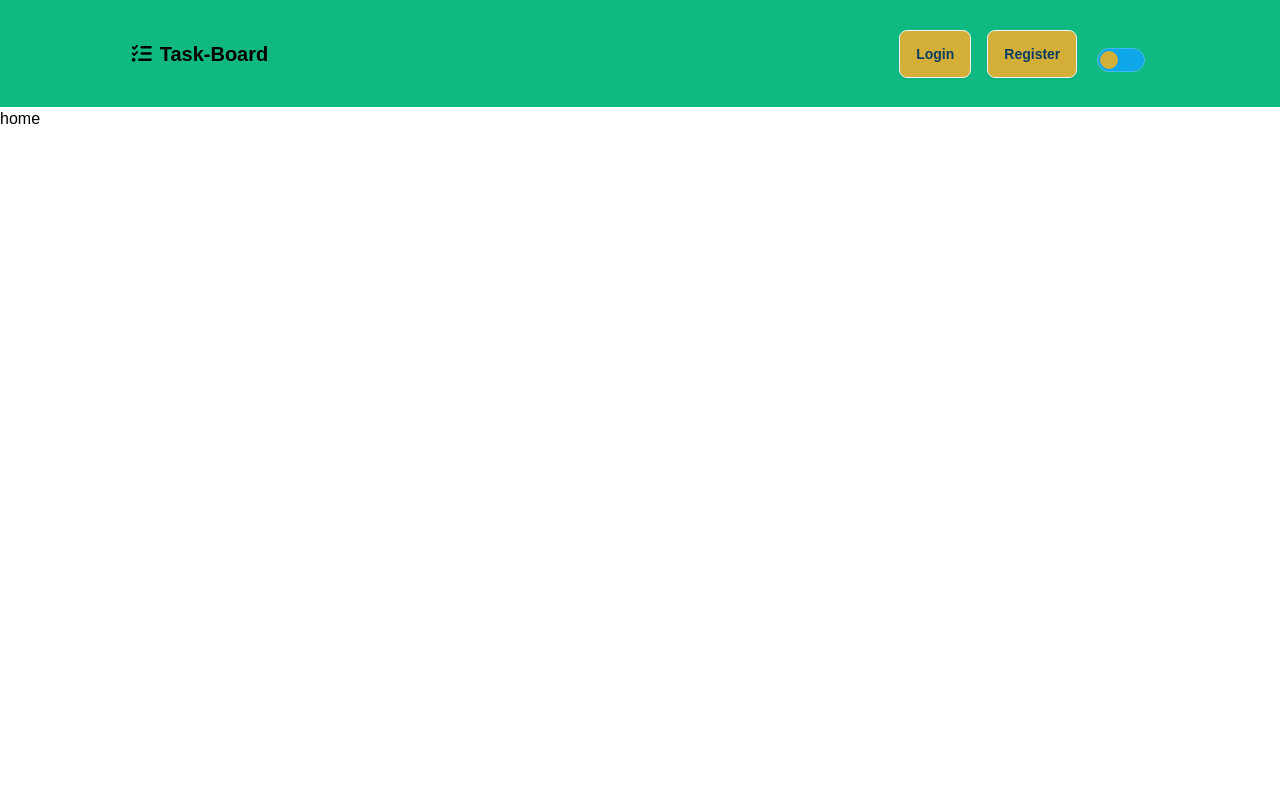
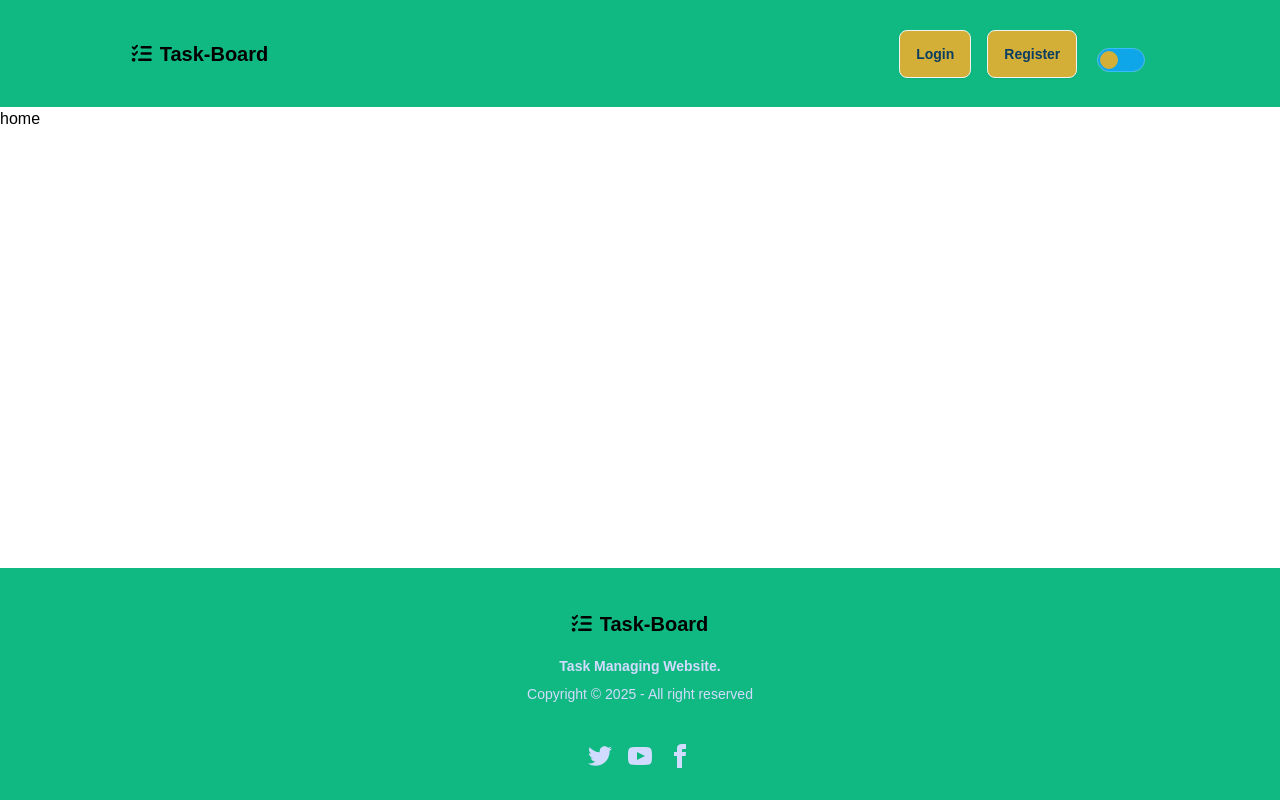
Before and after one commit to Sadia0920/task-board, a React (Vite) app: page / in a window 1280 px wide. Built offline with nearby package versions, Linux system fonts and the light colour scheme; no server answers.

Commit message:
added a footer

```diff
--- a/src/App.jsx
+++ /dev/null
@@ -1,12 +0,0 @@
-import Navbar from "./components/Navbar"
-
-function App() {
-
-  return (
-    <>
-     <Navbar></Navbar>
-    </>
-  )
-}
-
-export default App
--- /dev/null
+++ b/src/components/Footer.jsx
@@ -0,0 +1,54 @@
+import React from 'react'
+
+export default function Footer() {
+  return (
+    <div>
+        <footer className="footer footer-center bg-[#10B981] text-primary-content p-8">
+  <aside>
+  <a className="btn btn-ghost text-xl font-bold text-black"><i className="fa-solid fa-list-check"></i>Task-Board</a>
+    <p className="font-semibold">
+      Task Managing Website.
+    </p>
+    <p>Copyright © {new Date().getFullYear()} - All right reserved</p>
+  </aside>
+  <nav>
+    <div className="grid grid-flow-col gap-4">
+      <a href='https://x.com/i/flow/login?lang=en' target='_blank'>
+        <svg
+          xmlns="http://www.w3.org/2000/svg"
+          width="24"
+          height="24"
+          viewBox="0 0 24 24"
+          className="fill-current">
+          <path
+            d="M24 4.557c-.883.392-1.832.656-2.828.775 1.017-.609 1.798-1.574 2.165-2.724-.951.564-2.005.974-3.127 1.195-.897-.957-2.178-1.555-3.594-1.555-3.179 0-5.515 2.966-4.797 6.045-4.091-.205-7.719-2.165-10.148-5.144-1.29 2.213-.669 5.108 1.523 6.574-.806-.026-1.566-.247-2.229-.616-.054 2.281 1.581 4.415 3.949 4.89-.693.188-1.452.232-2.224.084.626 1.956 2.444 3.379 4.6 3.419-2.07 1.623-4.678 2.348-7.29 2.04 2.179 1.397 4.768 2.212 7.548 2.212 9.142 0 14.307-7.721 13.995-14.646.962-.695 1.797-1.562 2.457-2.549z"></path>
+        </svg>
+      </a>
+      <a href='https://www.youtube.com/results?search_query=game+review' target='_blank'>
+        <svg
+          xmlns="http://www.w3.org/2000/svg"
+          width="24"
+          height="24"
+          viewBox="0 0 24 24"
+          className="fill-current">
+          <path
+            d="M19.615 3.184c-3.604-.246-11.631-.245-15.23 0-3.897.266-4.356 2.62-4.385 8.816.029 6.185.484 8.549 4.385 8.816 3.6.245 11.626.246 15.23 0 3.897-.266 4.356-2.62 4.385-8.816-.029-6.185-.484-8.549-4.385-8.816zm-10.615 12.816v-8l8 3.993-8 4.007z"></path>
+        </svg>
+      </a>
+      <a href='https://www.facebook.com/sadia.afrin.khan.52' target='_blank'>
+        <svg
+          xmlns="http://www.w3.org/2000/svg"
+          width="24"
+          height="24"
+          viewBox="0 0 24 24"
+          className="fill-current">
+          <path
+            d="M9 8h-3v4h3v12h5v-12h3.642l.358-4h-4v-1.667c0-.955.192-1.333 1.115-1.333h2.885v-5h-3.808c-3.596 0-5.192 1.583-5.192 4.615v3.385z"></path>
+        </svg>
+      </a>
+    </div>
+  </nav>
+</footer>
+    </div>
+  )
+}
--- a/src/components/Navbar.css
+++ b/src/components/Navbar.css
@@ -1,4 +1,4 @@
 a.active{
     text-decoration: underline;
-    color: rgb(212, 175, 55);
+    color: black
 }
--- a/src/layouts/MainLayout.jsx
+++ b/src/layouts/MainLayout.jsx
@@ -1,16 +1,16 @@
 import React from 'react'
 import { Outlet } from 'react-router-dom'
 import Navbar from '../components/Navbar'
-// import Footer from '../components/Footer'
+import Footer from '../components/Footer'
 
 export default function MainLayout() {
   return (
     <div>
       <Navbar></Navbar>
-        <div className='min-h-[calc(100vh-200px-172px)]'>
+        <div className='min-h-[calc(100vh-200px-139px)]'>
         <Outlet></Outlet>
         </div>
-        {/* <Footer></Footer> */}
+        <Footer></Footer>
     </div>
   )
 }
```
Also changed, not shown: src/components/Navbar.jsx (+0 -51 lines).
